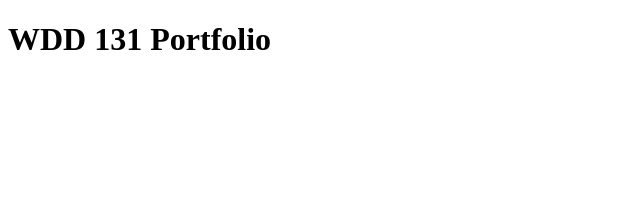
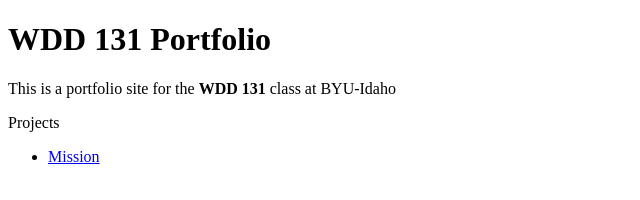
Before and after one commit to camilarojs/WDD-131, a plain HTML site: page index.html in a window 1280 px wide. Shown: the whole page, without its empty margins (0-640 px from the left). Drawn offline with Linux system fonts and the light colour scheme.

Commit message:
updatess

```diff
--- a/index.html
+++ b/index.html
@@ -3,9 +3,25 @@
 <head>
     <meta charset="UTF-8">
     <meta name="viewport" content="width=device-width, initial-scale=1.0">
+    <meta name="author" content="Camila" />
+    <meta name="description" content="WDD 131 Portfolio" />
     <title>WDD 131 Portfolio | Camila</title>
+    <link rel="stylesheet" href="styles.css" /> <link rel="stylesheet"
 </head>
 <body>
     <header><h1>WDD 131 Portfolio</h1></header>
+    <main>
+        <p>This is a <span class="funky">portfolio</span> site for the
+        <strong>WDD 131</strong> class at BYU-Idaho</span>
+        </p>
+        <p class = "highlight"
+        This portfolio showscase thed projects and assinments
+        <h2>Projects</h2>
+        <ul>
+            <li><a href="mission/index.html">Mission</a></li>
+        </ul>
+    </main>
+
+    <footer></footer>
 </body>
 </html>
```
Also changed, not shown: styles.css (added).
